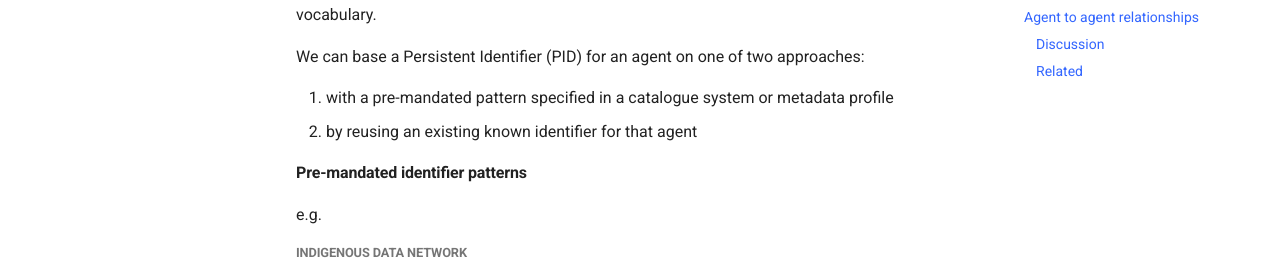
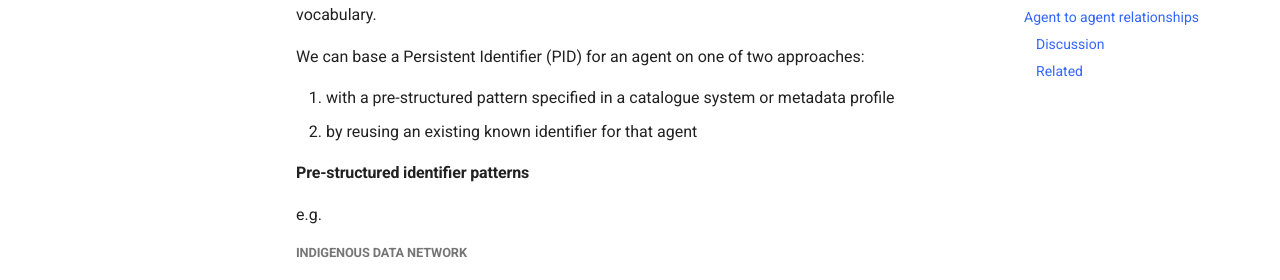
Before and after one commit to Kurrawong/docs, an MkDocs documentation site: the page built from docs/concepts/agents/patterns.md, in a window 1280 px wide and 900 px high, scrolled down 733 px. Shown: the part 172-452 px from the top of the window. Built offline with MkDocs 1.6.1 and Material for MkDocs 9.7.7, drawn with Linux system fonts in a browser that asks for light colours.

Commit message:
Merge remote-tracking branch 'origin/main'

```diff
--- a/docs/concepts/agents/patterns.md
+++ b/docs/concepts/agents/patterns.md
@@ -31,10 +31,10 @@ Uniquely and persistently identify agents, much the same as we would identify co
 
 We can base a Persistent Identifier (PID) for an agent on one of two approaches:
 
-1. with a pre-mandated pattern specified in a catalogue system or metadata profile
+1. with a pre-structured pattern specified in a catalogue system or metadata profile
 2. by reusing an existing known identifier for that agent
 
-#### Pre-mandated identifier patterns
+#### Pre-structured identifier patterns
 
 e.g.
 ##### Indigenous Data Network
```
